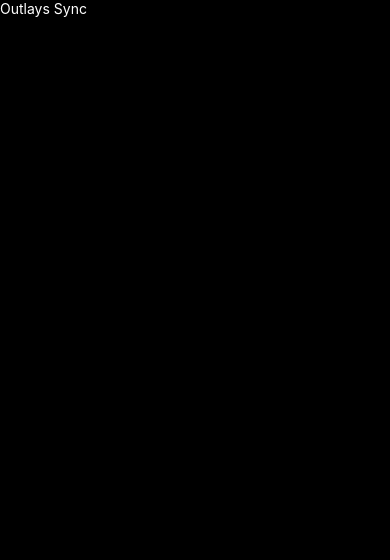
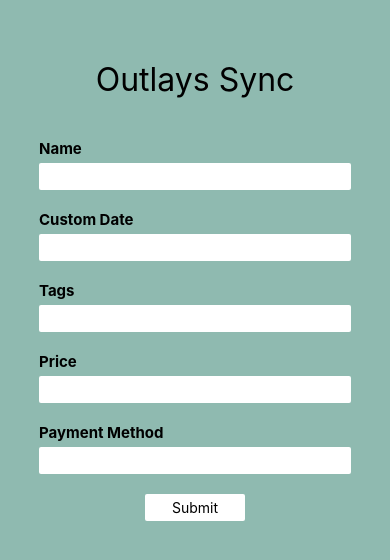
Before and after one commit to IgnacioNMiranda/outlays-notion-sync-mobile, a React Native app: screen / in a window 390 px wide. Shown: the top 560 px of the page. Built offline with nearby package versions, Linux system fonts and the light colour scheme.

Commit message:
feat: add form basis

```diff
--- /dev/null
+++ b/src/components/Form.tsx
@@ -0,0 +1,92 @@
+import { useRef, useState } from 'react'
+import { View, StyleSheet, Text, GestureResponderEvent, Alert, TouchableHighlight } from 'react-native'
+import { Input } from './Input'
+
+const styles = StyleSheet.create({
+  container: {
+    display: 'flex',
+    flexDirection: 'column',
+    alignItems: 'center',
+    width: '80%',
+  },
+  input: {
+    marginBottom: 20,
+    width: '100%',
+  },
+})
+
+const INITIAL_FORM_STATE = {
+  name: '',
+  customDate: '',
+  tags: '',
+  price: '',
+  paymentMethod: '',
+}
+
+export const Form = () => {
+  const [isSubmitPress, setIsSubmitPress] = useState(false)
+  const submitButtonStyles = StyleSheet.create({
+    container: {
+      padding: 5,
+      backgroundColor: 'white',
+      width: 100,
+      borderRadius: 2,
+      textAlign: 'center',
+      display: 'flex',
+      alignItems: 'center',
+    },
+  })
+
+  const [values, setValues] = useState(INITIAL_FORM_STATE)
+
+  const onSubmitPress = (e: GestureResponderEvent) => {
+    Alert.alert(JSON.stringify(values, null, 2))
+    setValues(INITIAL_FORM_STATE)
+  }
+
+  return (
+    <View style={styles.container}>
+      <Input
+        id="fds"
+        value={values.name}
+        label="Name"
+        style={styles.input}
+        onChangeText={(text) => setValues({ ...values, name: text })}
+      />
+      <Input
+        value={values.customDate}
+        label="Custom Date"
+        style={styles.input}
+        onChangeText={(text) => setValues({ ...values, customDate: text })}
+      />
+      <Input
+        value={values.tags}
+        label="Tags"
+        style={styles.input}
+        onChangeText={(text) => setValues({ ...values, tags: text })}
+      />
+      <Input
+        value={values.price}
+        label="Price"
+        style={styles.input}
+        onChangeText={(text) => setValues({ ...values, price: text })}
+      />
+      <Input
+        value={values.paymentMethod}
+        label="Payment Method"
+        style={styles.input}
+        onChangeText={(text) => setValues({ ...values, paymentMethod: text })}
+      />
+      <TouchableHighlight
+        underlayColor="#3E7A85"
+        onPress={onSubmitPress}
+        style={submitButtonStyles.container}
+        activeOpacity={1}
+        onHideUnderlay={() => setIsSubmitPress(false)}
+        onShowUnderlay={() => setIsSubmitPress(true)}
+      >
+        <Text style={{ color: isSubmitPress ? 'white' : 'black' }}>Submit</Text>
+      </TouchableHighlight>
+    </View>
+  )
+}
--- a/src/components/Input.tsx
+++ b/src/components/Input.tsx
@@ -1 +1,41 @@
-export const Input = () => {}
+import { StyleSheet, TextInput, TextInputProps, Text, Appearance, View } from 'react-native'
+
+const styles = StyleSheet.create({
+  container: {
+    backgroundColor: 'white',
+    padding: 5,
+    borderRadius: 2,
+  },
+})
+
+export interface InputProps extends TextInputProps {
+  label?: string
+}
+
+export const Input = ({ label = '', id, value, onChangeText, onChange, ...rest }: InputProps) => {
+  const colorSchema = Appearance.getColorScheme()
+
+  return (
+    <View style={{ width: '100%' }}>
+      {label && (
+        <Text
+          style={{
+            color: colorSchema === 'dark' ? 'white' : 'black',
+            fontWeight: 'bold',
+            fontSize: 15,
+            marginBottom: 5,
+          }}
+        >
+          {label}
+        </Text>
+      )}
+      <TextInput
+        onChangeText={onChangeText}
+        id={id}
+        onChange={onChange}
+        style={StyleSheet.compose(styles.container, rest.style)}
+        value={value}
+      />
+    </View>
+  )
+}
--- a/src/components/Main.tsx
+++ b/src/components/Main.tsx
@@ -1,10 +1,49 @@
-import { Text, View } from 'react-native'
-import Constants from 'expo-constants'
+import { View, StyleSheet, Text, StatusBar, Appearance } from 'react-native'
+import { Form } from './Form'
+
+StatusBar.setBarStyle('light-content')
+
+const mainStyles = StyleSheet.create({
+  container: {
+    display: 'flex',
+    paddingVertical: 60,
+    alignItems: 'center',
+    width: '100%',
+    height: '100%',
+  },
+})
+const darkMainStyles = StyleSheet.create({
+  container: {
+    backgroundColor: '#191919',
+    color: 'white',
+  },
+})
+const lightMainStyles = StyleSheet.create({
+  container: {
+    backgroundColor: '#8FBAB0',
+    color: 'black',
+  },
+})
+
+const titleStyles = StyleSheet.create({
+  container: {
+    fontSize: 32,
+    paddingBottom: 40,
+  },
+})
 
 export const Main = () => {
+  const colorScheme = Appearance.getColorScheme()
   return (
-    <View style={{ marginTop: Constants.statusBarHeight, flexGrow: 1, backgroundColor: '#000' }}>
-      <Text style={{ color: 'white' }}>Outlays Sync</Text>
+    <View
+      style={StyleSheet.compose(
+        mainStyles.container,
+        colorScheme === 'dark' ? darkMainStyles.container : lightMainStyles.container,
+      )}
+    >
+      <StatusBar barStyle={colorScheme === 'dark' ? 'light-content' : 'dark-content'} backgroundColor={'green'} />
+      <Text style={titleStyles.container}>Outlays Sync</Text>
+      <Form />
     </View>
   )
 }
```
Also changed, not shown: 1 other file (tests, documents, lock files or other folders).
